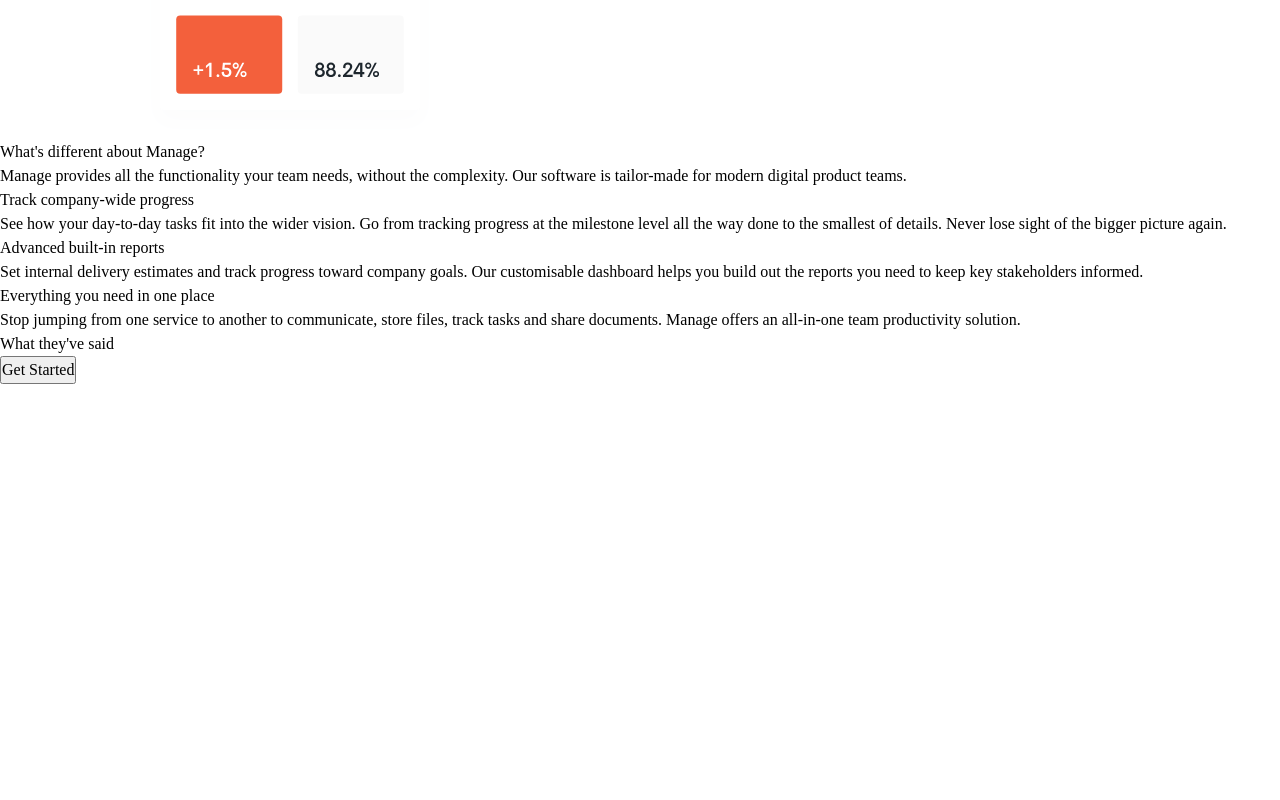
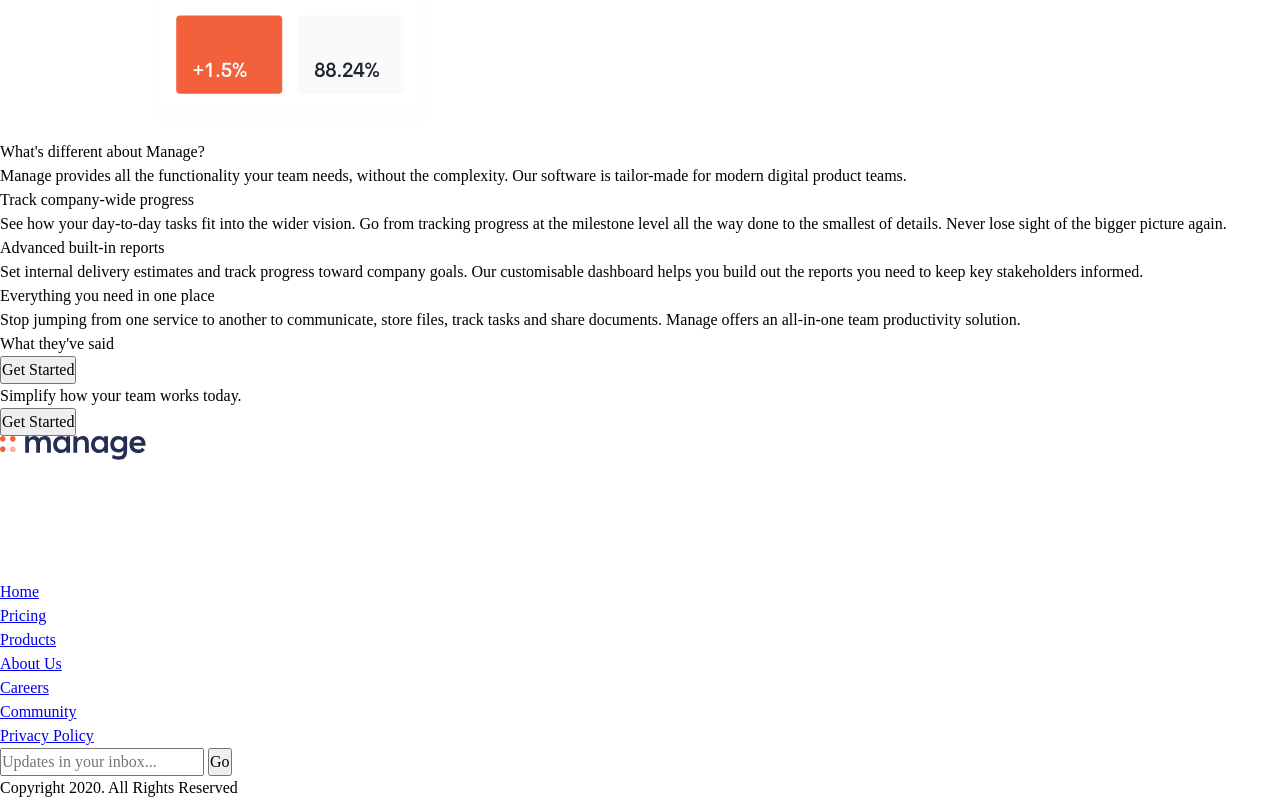
Before and after one commit to TechGuySaad/fem-manage-landing-page, a website built with Vite: page index.html in a window 1280 px wide. Shown: the part 633-1433 px from the top of the page. Before the commit the page ends 1017 px from the top, so only its background shows below. Built offline with nearby package versions, Linux system fonts and the light colour scheme.

Commit message:
completed the basic structure of webpage using html

```diff
--- a/index.html
+++ b/index.html
@@ -96,7 +96,53 @@
         <!-- Carousel -->
         <button>Get Started</button>
       </section>
+
+      <section>
+        <div class="container">
+          <div>
+            <div><p>Simplify how your team works today.</p></div>
+            <div><button>Get Started</button></div>
+          </div>
+        </div>
+      </section>
     </main>
+
+    <footer>
+      <div class="container">
+        <div>
+          <div>
+            <a href="#"><img src="images/logo.svg" alt="" /></a>
+            <ul>
+              <li><a aria-label="facebook" href="#"></a></li>
+              <li><a aria-label="youtube" href="#"></a></li>
+              <li><a aria-label="twitter" href="#"></a></li>
+              <li><a aria-label="pinterest" href="#"></a></li>
+              <li><a aria-label="instagram" href="#"></a></li>
+            </ul>
+          </div>
+          <div>
+            <nav>
+              <ul>
+                <li><a href="#">Home</a></li>
+                <li><a href="#">Pricing</a></li>
+                <li><a href="#">Products</a></li>
+                <li><a href="#">About Us</a></li>
+                <li><a href="#">Careers</a></li>
+                <li><a href="#">Community</a></li>
+                <li><a href="#">Privacy Policy</a></li>
+              </ul>
+            </nav>
+          </div>
+          <div>
+            <form>
+              <input type="email" placeholder="Updates in your inbox..." />
+              <button>Go</button>
+            </form>
+            <p>Copyright 2020. All Rights Reserved</p>
+          </div>
+        </div>
+      </div>
+    </footer>
 
     <script type="module" src="/main.js"></script>
   </body>
```
